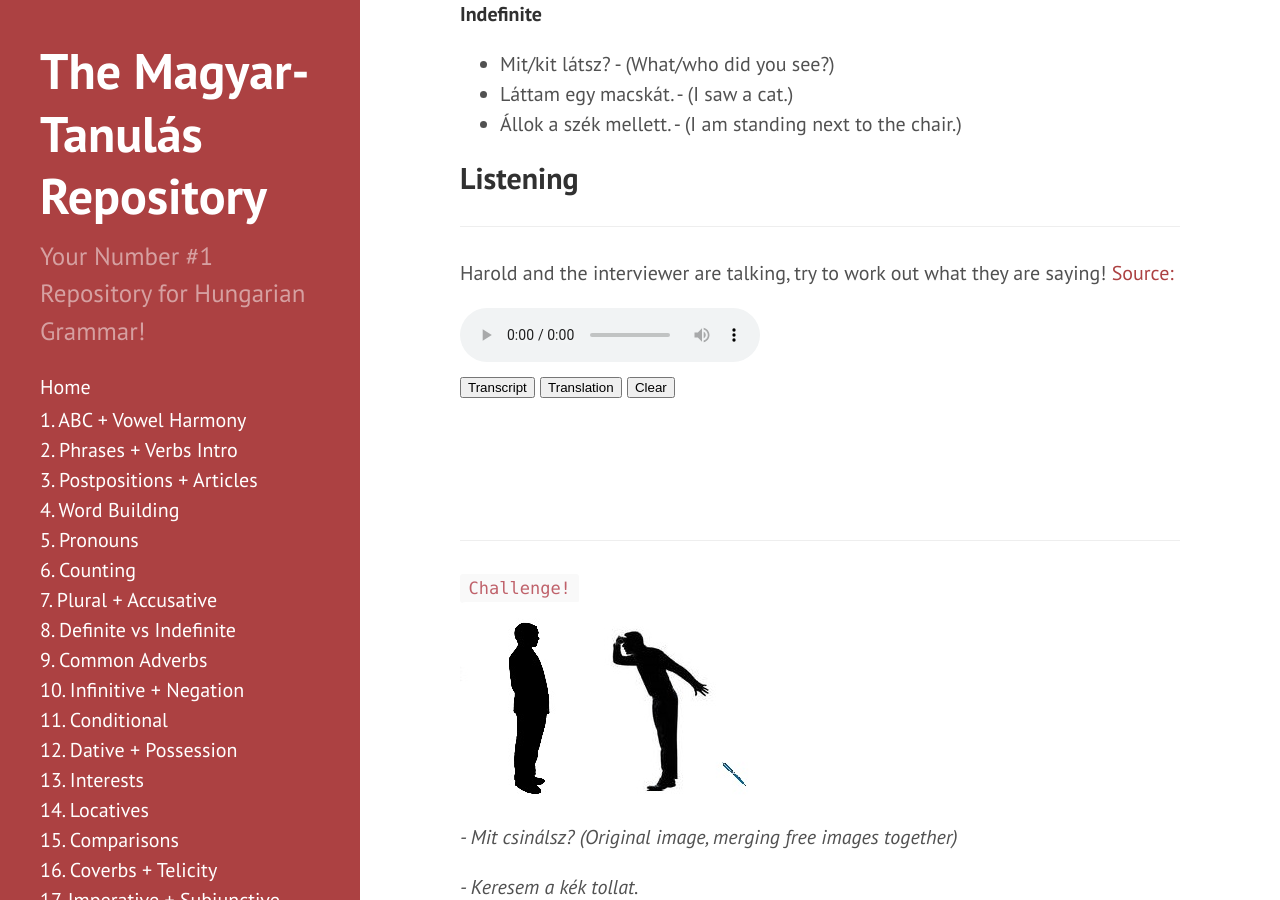
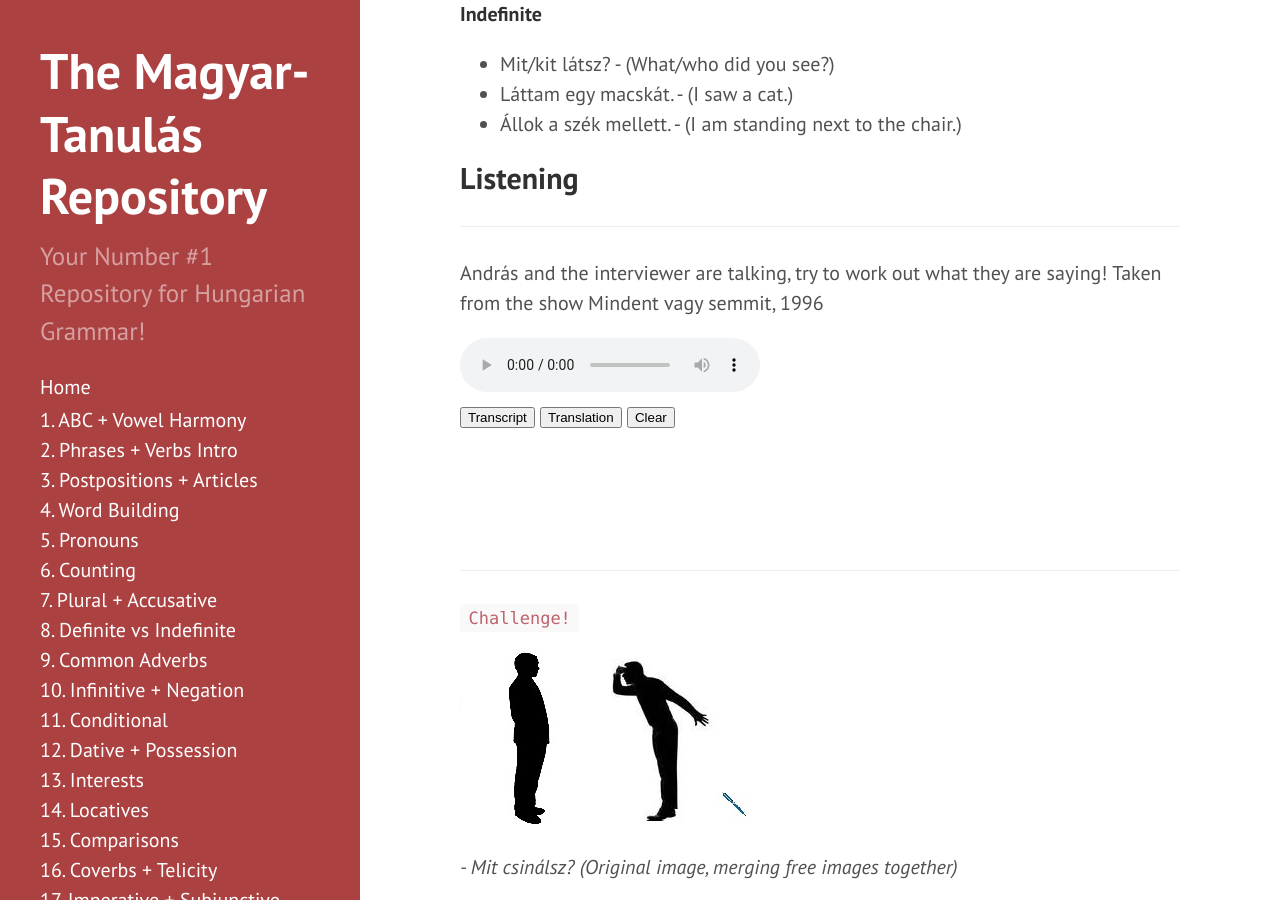
Before and after one commit to Magyartanulas/magyartanulas.github.io, a Jekyll site: the page built from definite_indefinite.md, in a window 1280 px wide and 900 px high, scrolled down 4053 px. Built offline with Jekyll 4.4.1, drawn with Linux system fonts in a browser that asks for light colours; comment, search, counter and statistics services are not loaded; some of the changed lines change nothing that is shown.

Commit message:
Update definite_indefinite.md

```diff
--- a/definite_indefinite.md
+++ b/definite_indefinite.md
@@ -102,7 +102,7 @@ If there is an object in the sentence, then the definite conjugation is used whe
 ## Listening
 ---
 
-Harold and the interviewer are talking, try to work out what they are saying! [Source:](https://www.youtube.com/watch?v=agYIUXymVAw)
+András and the interviewer are talking, try to work out what they are saying! Taken from the show Mindent vagy semmit, 1996
 
 <audio controls><source src="https://magyartanulas.github.io/public/tej.mp3" type="audio/mpeg">Your browser does not support the audio element.</audio>
 
@@ -154,15 +154,15 @@ function clearAll() {
 </span>
 
 <div id = "transcript" style ="display:none">
-Harold: Én nagyon szeretem a tejet.<br/>
+András: Én nagyon szeretem a tejet.<br/>
 Interviewer: Igen és a kakáót is?<br/>
-Harold: Azt is.<br/>
+András: Azt is.<br/>
 </div>
 
 <div id = "translation" style ="display:none">
-Harold: I love milk very much.<br/>
+András: I love milk very much.<br/>
 Interviewer: Yes and cocao as well?<br/>
-Harold: That too.<br/>
+András: That too.<br/>
 </div>
 
 <div id = "none" style ="display:block">
```
